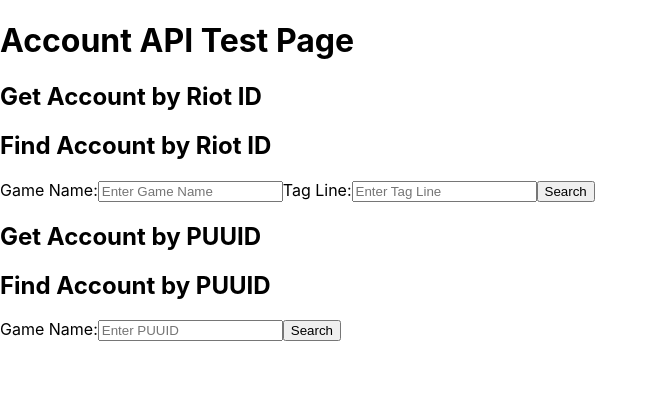
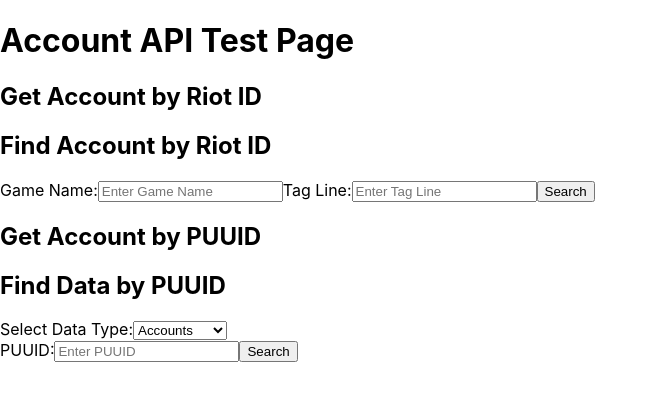
Before and after one commit to Chevy20/LeagueApp, a React (Create React App) app in the folder frontend/: page /account in a window 1280 px wide. Shown: the top 400 px of the page, without its empty margins (0-658 px from the left). Built offline with nearby package versions, Linux system fonts and the light colour scheme.

Commit message:
Adding Dropdown selection for PUUID query

```diff
--- a/frontend/src/components/PUUIDForm.js
+++ b/frontend/src/components/PUUIDForm.js
@@ -1,21 +1,28 @@
 import React, { useState } from 'react';
 
 function PUUIDForm() {
-    const [puuid, setpuuid] = useState('');
+    // Define the available options in a modular way
+    const options = [
+        { label: 'Accounts', value: 'accounts' },
+        { label: 'Summoners', value: 'summoners' },
+    ];
+
+    const [puuid, setPuuid] = useState('');
+    const [selectedOption, setSelectedOption] = useState(options[0].value); // Default to the first option
     const [accountData, setAccountData] = useState(null);
     const [error, setError] = useState(null);
 
-    //Function to handle submission
+    // Function to handle submission
     const handleSubmit = async (e) => {
         e.preventDefault();
         try {
-            const response = await fetch(`/api/accounts/by-puuid/${puuid}`);
+            const response = await fetch(`/api/${selectedOption}/by-puuid/${puuid}`);
             if (!response.ok) {
-                throw new Error('Failed to fetch account data');
+                throw new Error('Failed to fetch data');
             }
             const data = await response.json();
             setAccountData(data);
-            setError(null); //Clear any previous errors
+            setError(null); // Clear any previous errors
         } catch (error) {
             setError(error.message); // Store error message
             setAccountData(null); // Clear previous data
@@ -24,23 +31,35 @@
 
     return (
         <div>
-            <h2>Find Account by PUUID</h2>
+            <h2>Find Data by PUUID</h2>
             <form onSubmit={handleSubmit}>
                 <label>
-                    Game Name:
+                    Select Data Type:
+                    <select value={selectedOption} onChange={(e) => setSelectedOption(e.target.value)}>
+                        {options.map((option) => (
+                            <option key={option.value} value={option.value}>
+                                {option.label}
+                            </option>
+                        ))}
+                    </select>
+                </label>
+                <br />
+                <label>
+                    PUUID:
                     <input
                         type="text"
                         value={puuid}
-                        onChange={(e) => setpuuid(e.target.value)}
+                        onChange={(e) => setPuuid(e.target.value)}
                         placeholder="Enter PUUID"
                         required
                     />
                 </label>
                 <button type="submit">Search</button>
             </form>
+
             {accountData && (
                 <div>
-                    <h3>Account Data</h3>
+                    <h3>{`${options.find(option => option.value === selectedOption).label} Data`}</h3>
                     <pre>{JSON.stringify(accountData, null, 2)}</pre>
                 </div>
             )}
--- a/frontend/src/pages/Summoner.js
+++ b/frontend/src/pages/Summoner.js
@@ -5,6 +5,7 @@
     return (
         <div>
             <h1>Summoner API Test Page</h1>
+
         </div>
     );
 };
```
Also changed, not shown: 1 other file (tests, documents, lock files or other folders).
